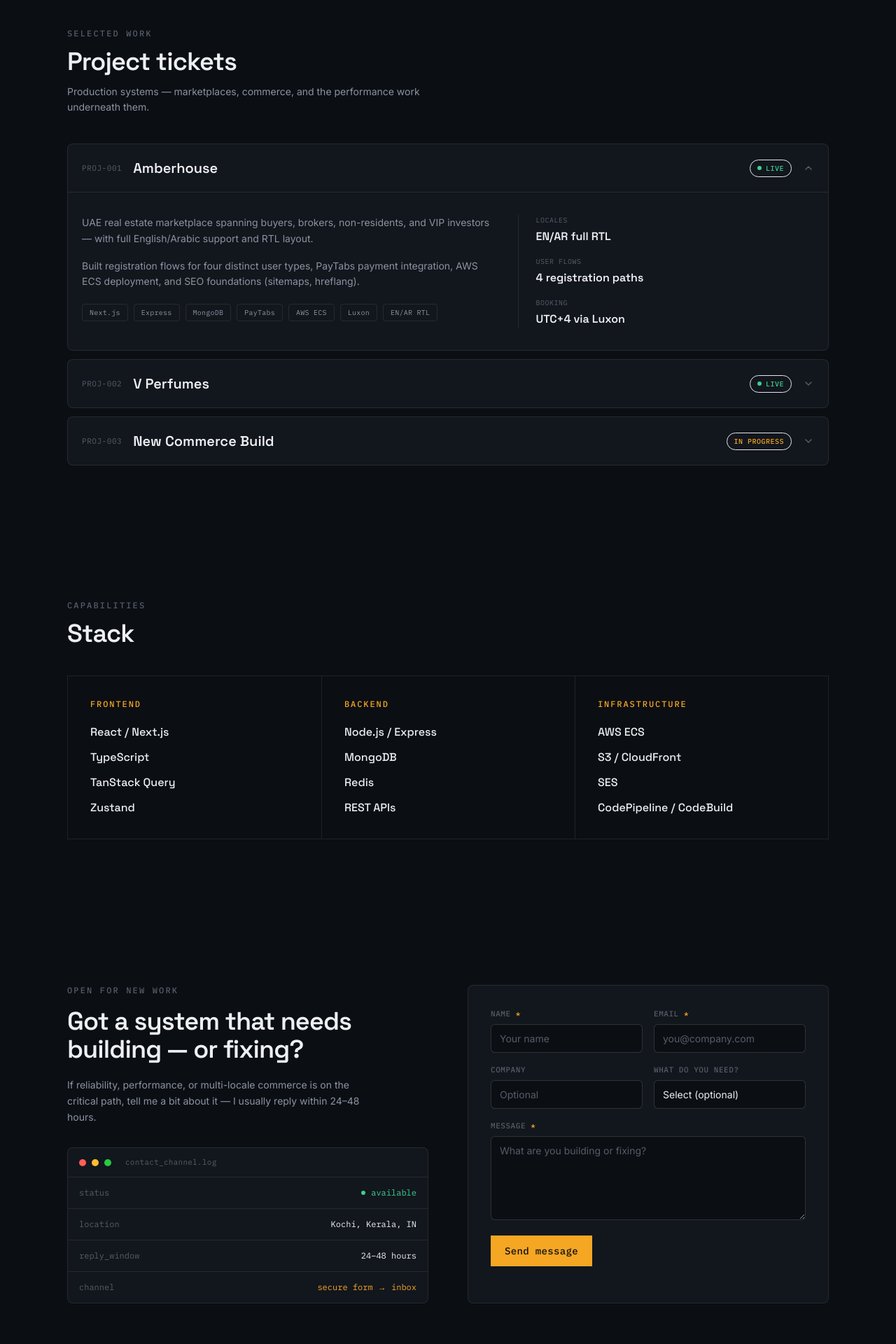
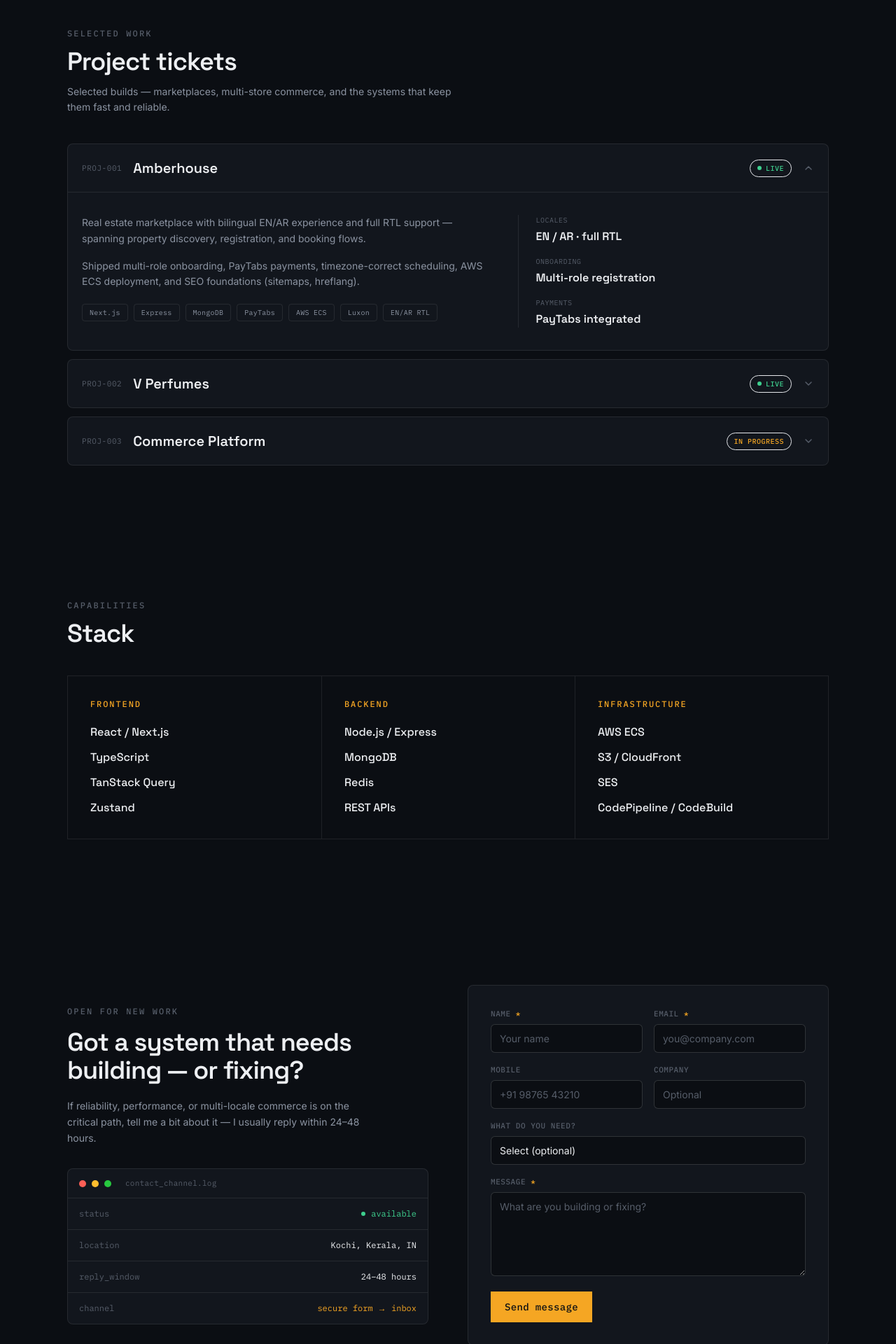
Before and after one commit to Anandhupa1/portfolio-latest-2026-july, a Next.js app: page / in a window 1280 px wide. Shown: the part 700-2620 px from the top of the page at 70% size. Built offline with nearby package versions, Linux system fonts and the light colour scheme.

Commit message:
Add phone field to contact form and update related logic

```diff
--- a/app/actions/contact.ts
+++ b/app/actions/contact.ts
@@ -42,6 +42,7 @@ export async function submitContact(
     await collection.insertOne({
       name: data.name,
       email: data.email,
+      phone: data.phone ?? null,
       message: data.message,
       company: data.company ?? null,
       projectType: data.project_type ?? null,
@@ -67,6 +68,7 @@ export async function submitContact(
 async function maybeSendEmail(data: {
   name: string;
   email: string;
+  phone?: string;
   message: string;
   company?: string;
   project_type?: string;
@@ -93,6 +95,7 @@ async function maybeSendEmail(data: {
         text: [
           `Name: ${data.name}`,
           `Email: ${data.email}`,
+          `Phone: ${data.phone || "—"}`,
           `Company: ${data.company || "—"}`,
           `Type: ${data.project_type || "—"}`,
           "",
--- a/components/ContactForm.tsx
+++ b/components/ContactForm.tsx
@@ -31,6 +31,7 @@ export default function ContactForm() {
     const payload = {
       name: String(fd.get("name") ?? ""),
       email: String(fd.get("email") ?? ""),
+      phone: String(fd.get("phone") ?? ""),
       message: String(fd.get("message") ?? ""),
       company: String(fd.get("company") ?? ""),
       project_type: String(fd.get("project_type") ?? ""),
@@ -115,6 +116,19 @@ export default function ContactForm() {
       </div>
 
       <div className="grid gap-4 sm:grid-cols-2">
+        <Field id="phone" label="Mobile" error={fieldErrors.phone?.[0]}>
+          <input
+            id="phone"
+            name="phone"
+            type="tel"
+            autoComplete="tel"
+            inputMode="tel"
+            maxLength={20}
+            className={fieldClass}
+            placeholder="+91 98765 43210"
+            disabled={pending}
+          />
+        </Field>
         <Field id="company" label="Company" error={fieldErrors.company?.[0]}>
           <input
             id="company"
@@ -127,6 +141,8 @@ export default function ContactForm() {
             disabled={pending}
           />
         </Field>
+      </div>
+
       <Field
         id="project_type"
         label="What do you need?"
@@ -147,7 +163,6 @@ export default function ContactForm() {
           ))}
         </select>
       </Field>
-      </div>
 
       <Field
         id="message"
--- a/components/Hero.tsx
+++ b/components/Hero.tsx
@@ -5,15 +5,8 @@ import MagneticButton from "./MagneticButton";
 
 const metrics = [
   {
-    label: "Document scans/query",
-    display: (
-      <>
-        <CountUp to={12000} />
-        <span className="ml-2 font-mono text-xs font-normal text-paperDimmer">
-          down from 40M+
-        </span>
-      </>
-    ),
+    label: "Production systems",
+    display: <CountUp to={3} />,
   },
   {
     label: "Locales shipped",
--- a/components/ProjectTickets.tsx
+++ b/components/ProjectTickets.tsx
@@ -21,8 +21,8 @@ export default function ProjectTickets() {
           Project tickets
         </h2>
         <p className="mt-3 text-sm leading-relaxed text-paperDim">
-          Production systems — marketplaces, commerce, and the performance work
-          underneath them.
+          Selected builds — marketplaces, multi-store commerce, and the systems
+          that keep them fast and reliable.
         </p>
       </div>
 
--- a/lib/contact-schema.ts
+++ b/lib/contact-schema.ts
@@ -27,6 +27,16 @@ export const contactSchema = z.object({
     .min(2, "Name is too short")
     .max(80, "Name is too long"),
   email: z.string().trim().email("Enter a valid email").max(120),
+  phone: z.preprocess(
+    emptyToUndef,
+    z
+      .string()
+      .trim()
+      .min(7, "Enter a valid mobile number")
+      .max(20, "Mobile number is too long")
+      .regex(/^[+\d][\d\s().-]{6,19}$/, "Enter a valid mobile number")
+      .optional()
+  ),
   message: z
     .string()
     .trim()
--- a/lib/contact.ts
+++ b/lib/contact.ts
@@ -4,6 +4,7 @@ import { getDb } from "@/lib/mongodb";
 export type ContactSubmission = {
   name: string;
   email: string;
+  phone: string | null;
   message: string;
   company: string | null;
   projectType: string | null;
--- a/lib/projects.ts
+++ b/lib/projects.ts
@@ -15,8 +15,8 @@ export const projects: ProjectTicket[] = [
     title: "Amberhouse",
     status: "LIVE",
     paragraphs: [
-      "UAE real estate marketplace spanning buyers, brokers, non-residents, and VIP investors — with full English/Arabic support and RTL layout.",
-      "Built registration flows for four distinct user types, PayTabs payment integration, AWS ECS deployment, and SEO foundations (sitemaps, hreflang).",
+      "Real estate marketplace with bilingual EN/AR experience and full RTL support — spanning property discovery, registration, and booking flows.",
+      "Shipped multi-role onboarding, PayTabs payments, timezone-correct scheduling, AWS ECS deployment, and SEO foundations (sitemaps, hreflang).",
     ],
     stack: [
       "Next.js",
@@ -28,9 +28,9 @@ export const projects: ProjectTicket[] = [
       "EN/AR RTL",
     ],
     metrics: [
-      { label: "Locales", value: "EN/AR full RTL" },
-      { label: "User flows", value: "4 registration paths" },
-      { label: "Booking", value: "UTC+4 via Luxon" },
+      { label: "Locales", value: "EN / AR · full RTL" },
+      { label: "Onboarding", value: "Multi-role registration" },
+      { label: "Payments", value: "PayTabs integrated" },
     ],
   },
   {
@@ -38,23 +38,23 @@ export const projects: ProjectTicket[] = [
     title: "V Perfumes",
     status: "LIVE",
     paragraphs: [
-      "GCC multi-store e-commerce brought in for a MongoDB Atlas performance crisis: a $lookup type-mismatch driving ~40M document scans per query.",
-      "Fixed the type mismatch alongside missing indexes across several collections, and built a Redis-backed shared cache handler for multi-instance ECS cache invalidation.",
+      "Multi-store e-commerce platform for the GCC region — catalog, checkout, and store operations across instances on AWS ECS.",
+      "Owned backend performance work: query tuning, indexing strategy, and a Redis-backed shared cache layer for consistent responses across scaled services.",
     ],
-    stack: ["MongoDB Atlas", "Redis", "Express", "AWS ECS", "Node.js"],
+    stack: ["Node.js", "Express", "MongoDB Atlas", "Redis", "AWS ECS"],
     metrics: [
-      { label: "Query scans", value: "~40M → 12k" },
-      { label: "Indexes", value: "3 collections fixed" },
-      { label: "Cache", value: "Shared Redis / ECS" },
+      { label: "Architecture", value: "Multi-store commerce" },
+      { label: "Data layer", value: "Indexed · query-tuned" },
+      { label: "Cache", value: "Redis across ECS" },
     ],
   },
   {
     id: "PROJ-003",
-    title: "New Commerce Build",
+    title: "Commerce Platform",
     status: "IN PROGRESS",
     paragraphs: [
-      "Multi-language, multi-store commerce app built from scratch — no template — with Next.js App Router and Express.",
-      "TanStack Query for server state, Zustand for client state, shadcn/ui for the interface layer, and next-intl for localization from day one.",
+      "Multi-language, multi-store commerce app built from scratch with Next.js App Router and Express — no off-the-shelf template.",
+      "TanStack Query for server state, Zustand for client state, shadcn/ui for the interface, and next-intl for localization from day one.",
     ],
     stack: [
       "Next.js App Router",
@@ -65,8 +65,8 @@ export const projects: ProjectTicket[] = [
       "next-intl",
     ],
     metrics: [
-      { label: "Approach", value: "No commerce template" },
-      { label: "Architecture", value: "Multi-lang / multi-store" },
+      { label: "Approach", value: "Custom architecture" },
+      { label: "Scope", value: "Multi-lang · multi-store" },
       { label: "State", value: "TanStack + Zustand" },
     ],
   },
```
Lines whose indentation alone changed are shown as unchanged.
